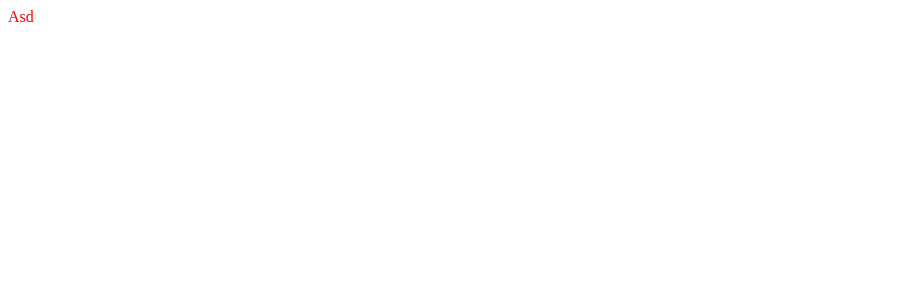
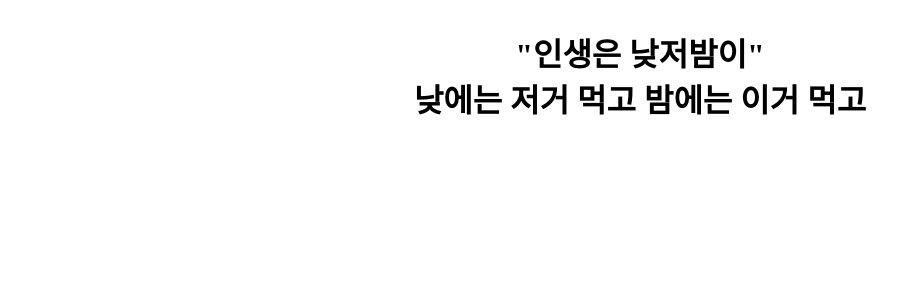
Before and after one commit to yunsecode/bab, a SvelteKit app: page / in a window 1280 px wide. Shown: the top 300 px of the page, without its empty margins (0-921 px from the left). Built offline with nearby package versions, Linux system fonts and the light colour scheme.

Commit message:
feat: phrase of the page

```diff
--- a/src/routes/+page.svelte
+++ b/src/routes/+page.svelte
@@ -1,15 +1,27 @@
-<div>
-    <div id="asd">
-        <div class="aaa">
-            Asd
+<div id="bab">
+    <h1 class="phrase">
+        <div class="quote">
+            "인생은 낮저밤이"
         </div>
-    </div>
+        <div class="text">
+            낮에는 저거 먹고 밤에는 이거 먹고
+        </div>
+    </h1>
 </div>
 
 <style lang="scss" scoped>
-#asd {
-    .aaa {
-        color: red;
+#bab {
+    display: flex;
+    justify-content: center;
+    .phrase {
+        .quote {
+            display: flex;
+            justify-content: center;
+        }
+        .text {
+            display: flex;
+            justify-content: center;
+        }
     }
 }
 </style>
```
